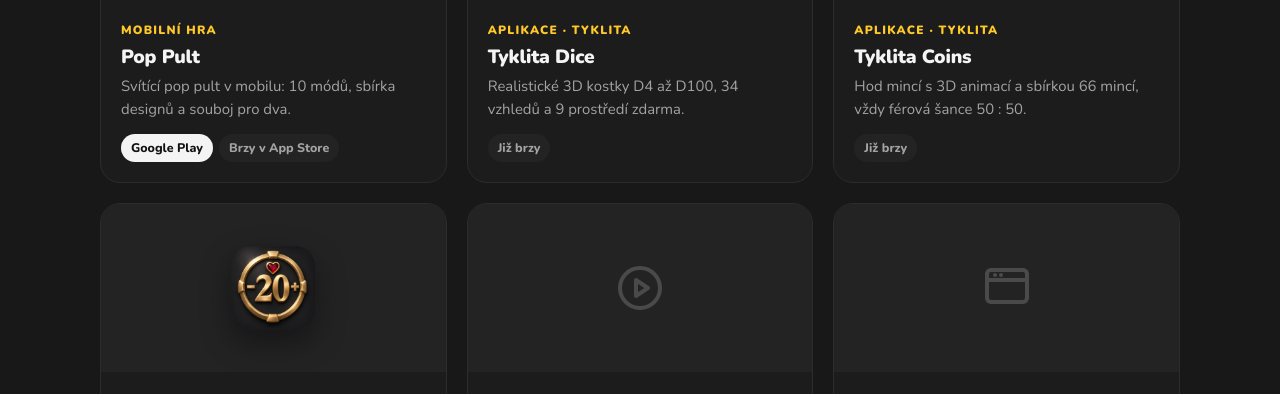
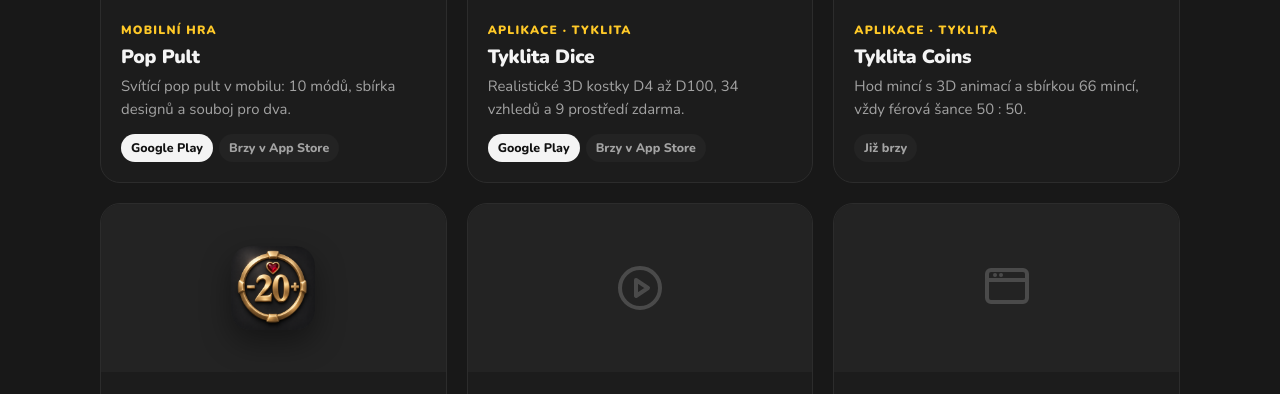
Before and after one commit to Fillion-Studio/fillion-studio.github.io, a plain HTML site: page index.html in a window 1280 px wide. Shown: the part 3882-4276 px from the top of the page. Drawn offline with nearby package versions, Linux system fonts and the light colour scheme.

Commit message:
Tyklita Dice is on Google Play

```diff
--- a/index.html
+++ b/index.html
@@ -433,7 +433,7 @@ footer a:hover{color:var(--text)}
           <span class="work-cat">Aplikace · Tyklita</span>
           <h3>Tyklita Dice</h3>
           <p>Realistické 3D kostky D4 až D100, 34 vzhledů a 9 prostředí zdarma.</p>
-          <div class="badges"><span class="badge">Již brzy</span></div>
+          <div class="badges"><span class="badge on">Google Play</span><span class="badge">Brzy v App Store</span></div>
         </div>
       </a>
       <a class="work" data-c="app" href="tyklitacoins.html">
```
Also changed, not shown: tyklitadice.html (+1 -1 lines).
